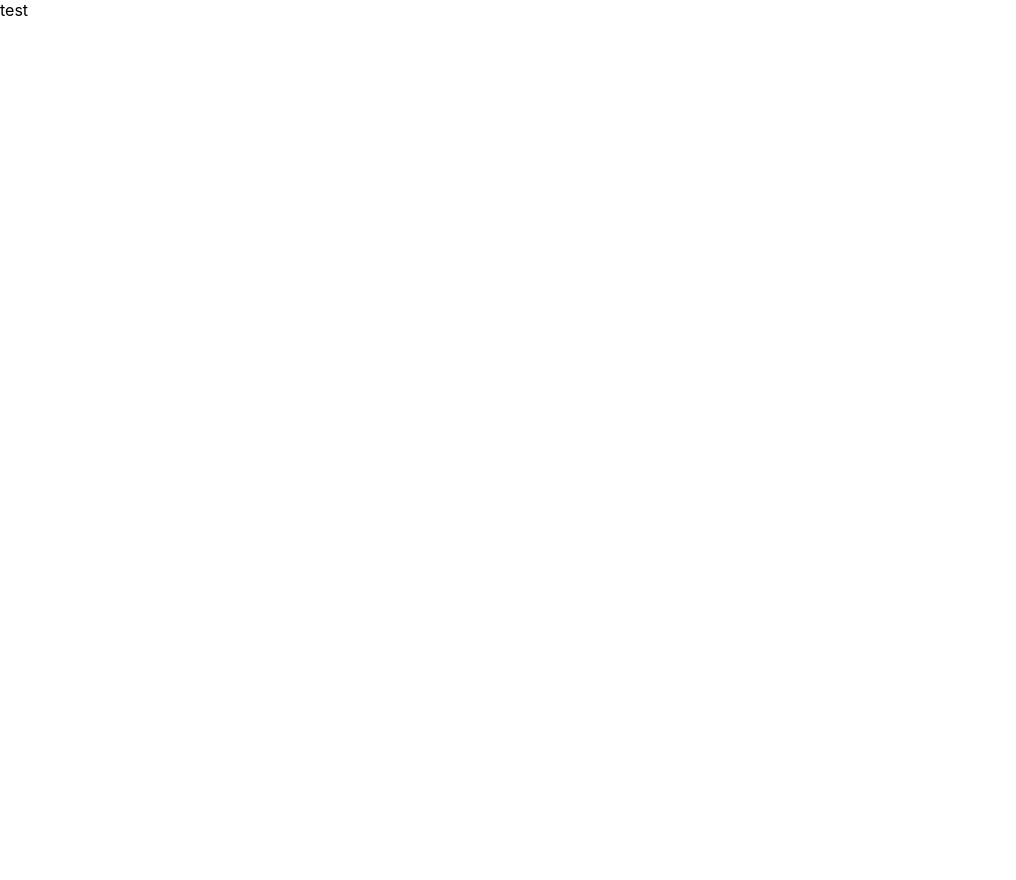
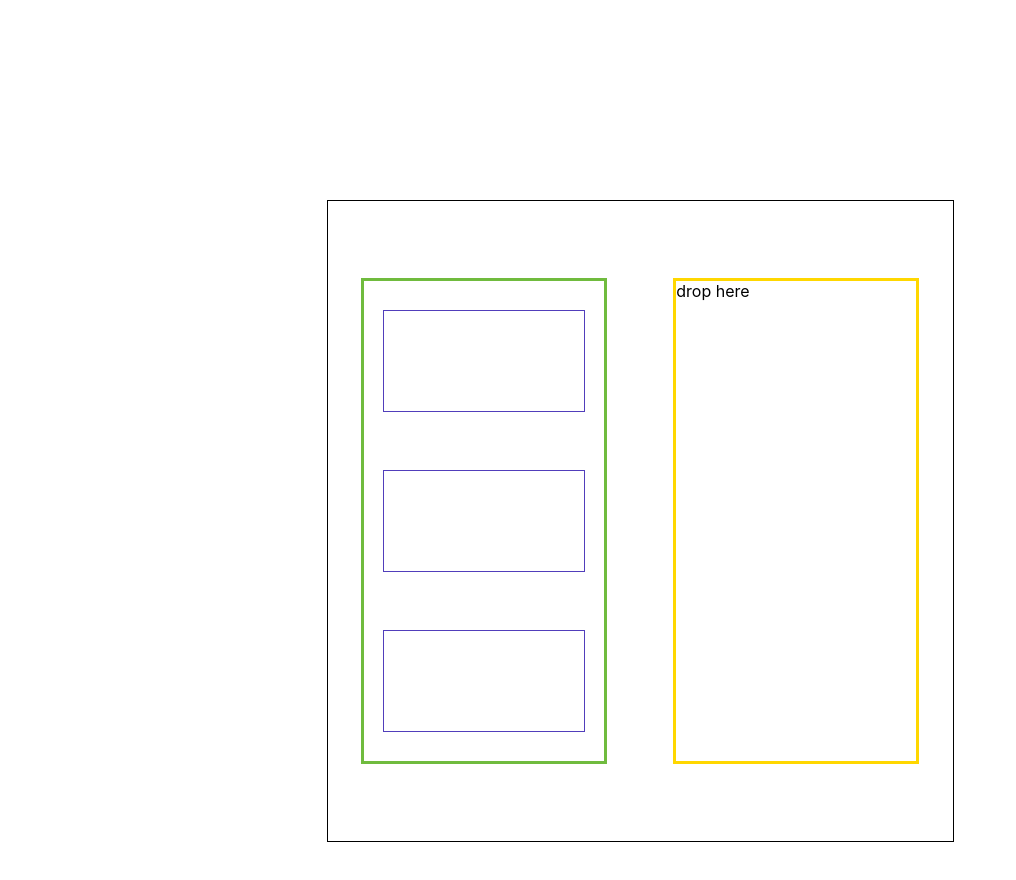
Before and after one commit to liza-rd-brain/CalculatorDnD, a React (Create React App) app: page / in a window 1280 px wide. Shown: the top 880 px of the page, without its empty margins (0-1016 px from the left). Before the commit the page ends 800 px from the top, so only its background shows below. Built offline with nearby package versions, Linux system fonts and the light colour scheme.

Commit message:
add simple dnd

```diff
--- a/package.json
+++ b/package.json
@@ -22,7 +22,7 @@
     "typescript": "^4.4.2"
   },
   "scripts": {
-    "start": "set PORT=3030 react-scripts start",
+    "start": "set PORT=3030 && react-scripts start",
     "build": "react-scripts build",
     "test": "react-scripts test",
     "eject": "react-scripts eject"
--- a/src/App.tsx
+++ b/src/App.tsx
@@ -1,5 +1,53 @@
-function App() {
-  return <div className="App">test</div>;
-}
+import styled from "styled-components";
+import { DragItem } from "./component/DragItem";
+import { DropItem } from "./component/DropItem";
+
+const StyledContainer = styled.div`
+  width: 625px;
+  height: 640px;
+  border: 1px solid #000;
+  margin: 200px auto;
+  display: flex;
+  justify-content: space-around;
+  align-items: center;
+`;
+
+const DragContainer = styled.div`
+  width: 240px;
+  height: 480px;
+  border: 3px solid #70bb3e;
+  display: flex;
+  flex-direction: column;
+  justify-content: space-around;
+  align-items: center;
+`;
+
+const DropContainer = styled.div`
+  width: 240px;
+  height: 480px;
+  border: 3px solid gold;
+`;
+
+export const ItemDragTypes = {
+  CONSTRUCTOR_ITEM: "constructorItem",
+};
+
+export const APP_DATA = {};
+
+const App = () => {
+  return (
+    <StyledContainer>
+      <DragContainer>
+        <DragItem id="1" />
+        <DragItem id="2" />
+        <DragItem id="3" />
+      </DragContainer>
+      <DropContainer>
+        drop here
+        <DropItem></DropItem>
+      </DropContainer>
+    </StyledContainer>
+  );
+};
 
 export default App;
--- /dev/null
+++ b/src/component/DragItem.tsx
@@ -0,0 +1,29 @@
+import { FC } from "react";
+import styled from "styled-components";
+import { useDrag } from "react-dnd";
+
+import { ItemDragTypes } from "../App";
+
+const StyledDragBlock = styled.div`
+  width: 200px;
+  height: 100px;
+  border: 1px solid #513ebb;
+`;
+
+type DragProps = {
+  id: string;
+};
+
+export const DragItem: FC<DragProps> = ({ id }) => {
+  const [{ isDragging }, drag, dragPreview] = useDrag(() => ({
+    type: ItemDragTypes.CONSTRUCTOR_ITEM,
+    item: { id },
+    collect: (monitor) => ({ isDragging: !!monitor.isDragging() }),
+  }));
+
+  return isDragging ? (
+    <StyledDragBlock ref={dragPreview} />
+  ) : (
+    <StyledDragBlock ref={drag} />
+  );
+};
--- /dev/null
+++ b/src/component/DropItem.tsx
@@ -0,0 +1,25 @@
+import { FC } from "react";
+import { useDrop } from "react-dnd";
+import styled from "styled-components";
+
+import { ItemDragTypes } from "../App";
+
+const StyledDropBlock = styled.div`
+  width: 240px;
+  height: 480px;
+`;
+
+export const DropItem = () => {
+  const [{ isOver }, drop] = useDrop(() => ({
+    accept: ItemDragTypes.CONSTRUCTOR_ITEM,
+    drop: () => console.log("drop"),
+    collect: (monitor) => ({
+      isOver: !!monitor.isOver(),
+    }),
+
+    hover: () => {
+      console.log("hover");
+    },
+  }));
+  return <StyledDropBlock ref={drop} />;
+};
--- a/src/index.tsx
+++ b/src/index.tsx
@@ -1,15 +1,21 @@
-import React from 'react';
-import ReactDOM from 'react-dom/client';
-import './index.css';
-import App from './App';
-import reportWebVitals from './reportWebVitals';
+import React from "react";
+import ReactDOM from "react-dom/client";
+import "./index.css";
+import App from "./App";
+import reportWebVitals from "./reportWebVitals";
+
+import { DndProvider } from "react-dnd";
+import { HTML5Backend } from "react-dnd-html5-backend";
 
 const root = ReactDOM.createRoot(
-  document.getElementById('root') as HTMLElement
+  document.getElementById("root") as HTMLElement
 );
+
 root.render(
   <React.StrictMode>
-    <App />
+    <DndProvider backend={HTML5Backend}>
+      <App />
+    </DndProvider>
   </React.StrictMode>
 );
 
```
Also changed, not shown: .prettierrc.json.
